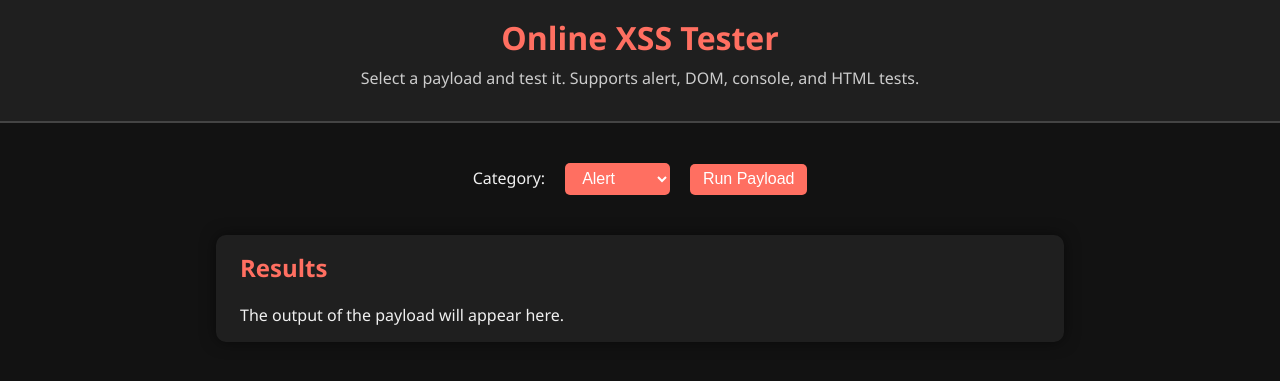
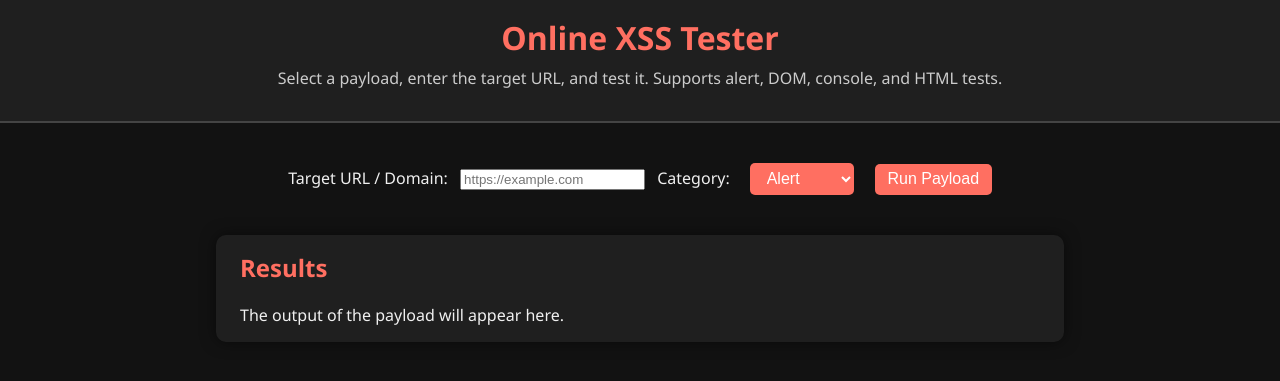
Before and after one commit to NullSecurityX/nullsecurityx.github.io, a Jekyll site: the page xss-tester.html, which Jekyll copies as it is, in a window 1280 px wide. Shown: the top 381 px of the page. Built offline with Jekyll 4.4.1, drawn with Linux system fonts in a browser that asks for light colours; part of the change alters nothing that is shown.

Commit message:
xss-tester.html

```diff
--- a/xss-tester.html
+++ b/xss-tester.html
@@ -9,11 +9,14 @@
 <body>
   <header>
     <h1>Online XSS Tester</h1>
-    <p>Select a payload and test it. Supports alert, DOM, console, and HTML tests.</p>
+    <p>Select a payload, enter the target URL, and test it. Supports alert, DOM, console, and HTML tests.</p>
   </header>
 
   <main>
     <section class="controls">
+      <label for="targetUrl">Target URL / Domain:</label>
+      <input type="text" id="targetUrl" placeholder="https://example.com">
+
       <label for="category">Category:</label>
       <select id="category">
         <option value="alert">Alert</option>
@@ -33,5 +36,28 @@
 
   <script src="payloads.js"></script>
   <script src="xss-tester.js"></script>
+
+  <script>
+    // JS tarafında target URL'yi alıp konsolda gösterebiliriz
+    const targetInput = document.getElementById('targetUrl');
+    const runButton = document.getElementById('runPayload');
+    const resultsDiv = document.getElementById('results');
+    const categorySelect = document.getElementById('category');
+
+    runButton.addEventListener('click', () => {
+      const targetUrl = targetInput.value.trim();
+      const category = categorySelect.value;
+
+      if(!targetUrl) {
+        alert("Please enter a target URL.");
+        return;
+      }
+
+      resultsDiv.textContent = `Testing XSS on: ${targetUrl} with category: ${category}`;
+
+      // Burada mevcut xss-tester.js fonksiyonunu çağırabilirsin
+      runPayload(category); // runPayload fonksiyonu xss-tester.js'de tanımlı
+    });
+  </script>
 </body>
 </html>
```
